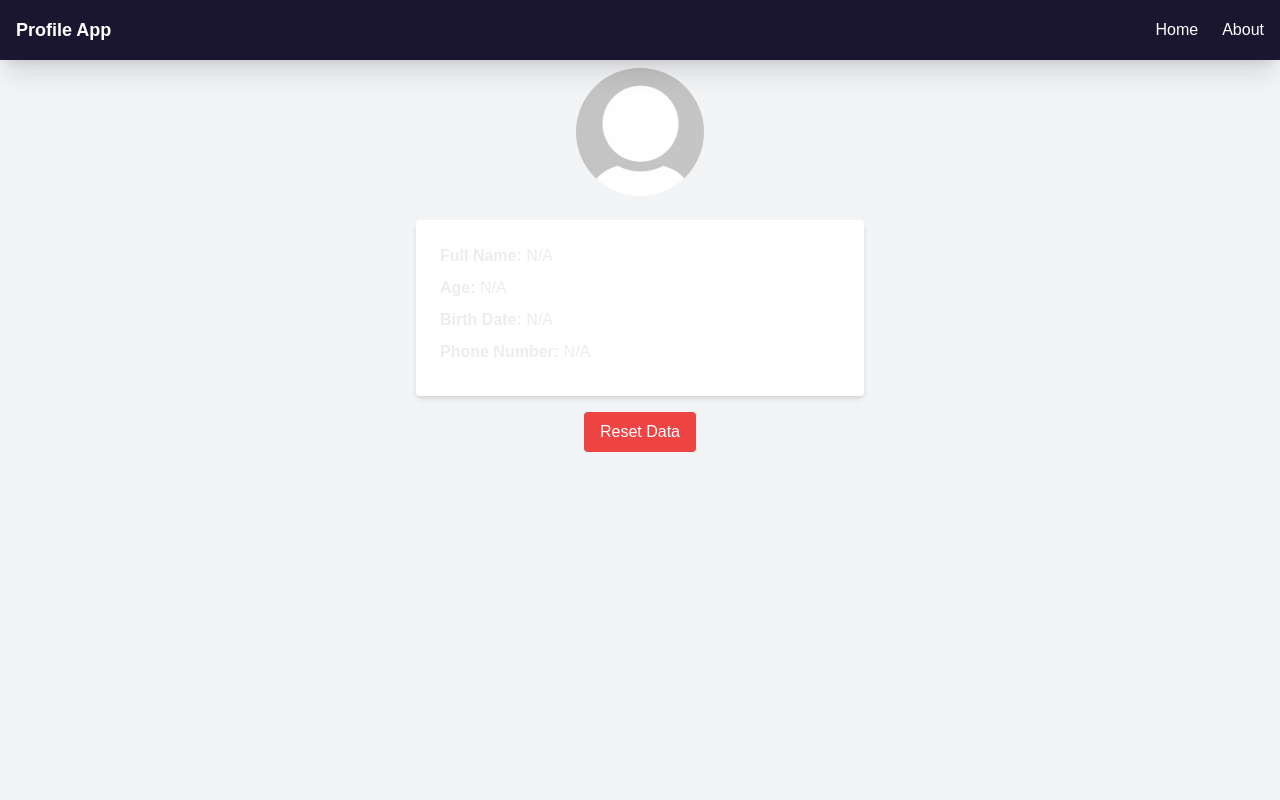
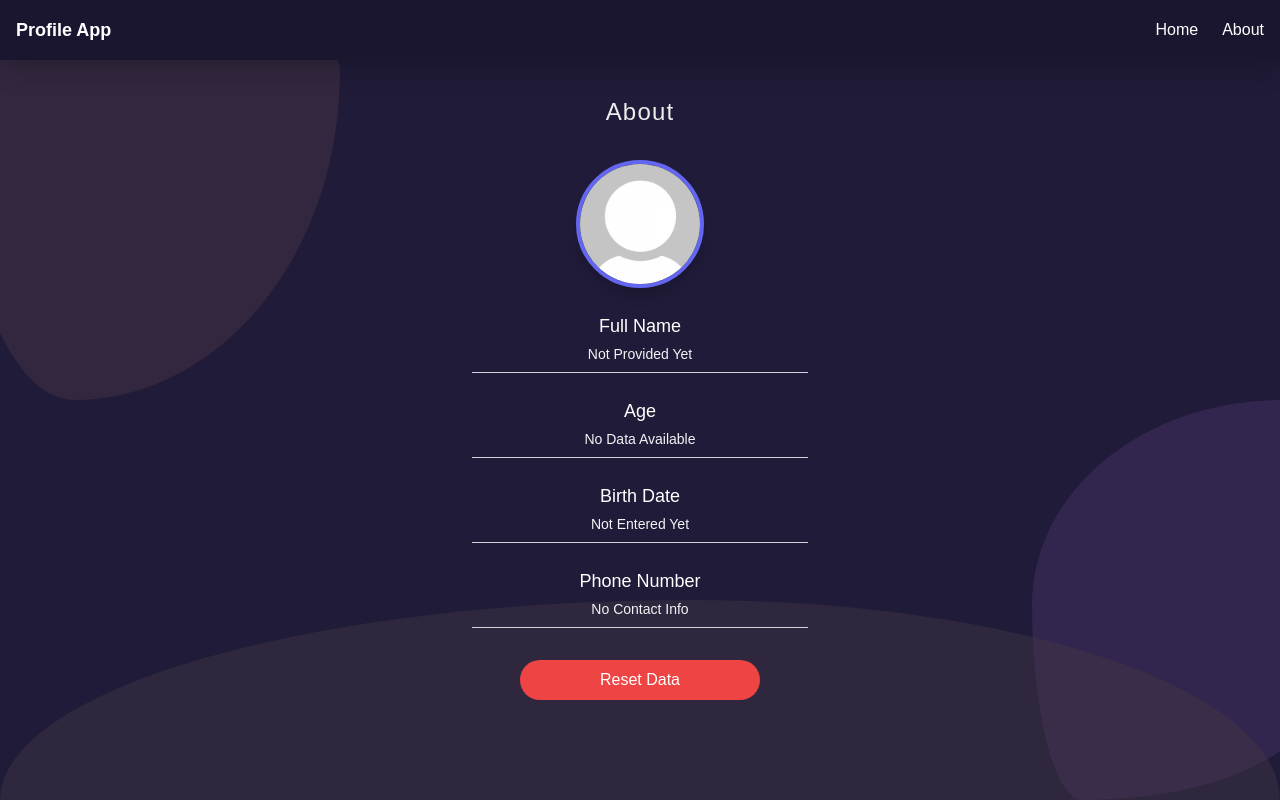
Before and after one commit to AbdanulIkhlas/profile-app, a Next.js app: page /about in a window 1280 px wide. Built offline with nearby package versions, Linux system fonts and the light colour scheme.

Commit message:
completing the page about

```diff
--- a/src/app/about/page.jsx
+++ b/src/app/about/page.jsx
@@ -2,6 +2,7 @@
 
 import { useEffect, useState } from "react";
 import Navbar from "../../components/fragments/Navbar";
+import ButtonCustom from "@/components/elements/ButtonCustom";
 
 const Page = () => {
   const [profileData, setProfileData] = useState({
@@ -41,40 +42,79 @@ const Page = () => {
   };
 
   return (
-    <div className="min-h-screen bg-gray-100">
+    <div className="pt-24 bg-[#1f1b38] relative overflow-x-hidden min-h-screen">
       <Navbar />
-      <div className="container mx-auto p-4">
-        <h1 className="text-3xl font-bold text-center mb-4">Profile</h1>
+      <div className="absolute bottom-0 -right-8 w-[280px] h-[400px] bg-[#432f6091] z-10 rounded-custom2"></div>
+      <div className="absolute top-0 -left-10 w-[380px] h-[400px] bg-[#65484f44] z-10 rounded-custom"></div>
+      <div className="absolute bottom-0 left-0 right-0 w-full h-[200px] bg-[#42374373] z-10 rounded-custom3"></div>
+      <main className="relative top-0 w-full z-30 pb-10">
+        <h1 className="relative z-40 text-2xl font-light text-center mb-2  tracking-wider">
+          About
+        </h1>
+        <div className="max-w-md mx-auto p-6 rounded-lg relative z-50">
           <div className="flex justify-center mb-6">
+            <div className="relative w-32 h-32">
               <img
                 src={profileData.profilePic || "/photo/noprofile.png"}
                 alt="Profile Picture"
-            className="w-32 h-32 object-cover rounded-full"
+                className="w-full h-full object-cover rounded-full border-4 border-indigo-500 shadow-lg"
               />
             </div>
-        <div className="bg-white p-6 rounded shadow-md max-w-md mx-auto">
-          <p className="mb-2">
-            <strong>Full Name:</strong> {profileData.fullName || "N/A"}
-          </p>
-          <p className="mb-2">
-            <strong>Age:</strong> {profileData.age || "N/A"}
-          </p>
-          <p className="mb-2">
-            <strong>Birth Date:</strong> {profileData.birthDate || "N/A"}
-          </p>
-          <p className="mb-2">
-            <strong>Phone Number:</strong> {profileData.phoneNumber || "N/A"}
+          </div>
+
+          <div className="space-y-6 text-center px-8">
+            <div className="pb-2 border-b border-gray-300">
+              <label className="block text-lg font-medium text-white mb-1">
+                Full Name
+              </label>
+              <p className="text-gray-100 text-sm">
+                {profileData.fullName || "Not Provided Yet"}
               </p>
             </div>
-        <div className="flex justify-center mt-4">
+            <div className="pb-2 border-b border-gray-300">
+              <label className="block text-lg font-medium text-white mb-1">
+                Age
+              </label>
+              <p className="text-gray-100 text-sm">
+                {profileData.age || "No Data Available"}
+              </p>
+            </div>
+            <div className="pb-2 border-b border-gray-300">
+              <label className="block text-lg font-medium text-white mb-1">
+                Birth Date
+              </label>
+              <p className="text-gray-100 text-sm">
+                {profileData.birthDate || "Not Entered Yet"}
+              </p>
+            </div>
+            <div className="pb-2 border-b border-gray-300">
+              <label className="block text-lg font-medium text-white mb-1">
+                Phone Number
+              </label>
+              <p className="text-gray-100 text-sm">
+                {profileData.phoneNumber || "No Contact Info"}
+              </p>
+            </div>
+          </div>
+
+          <div className="w-full flex justify-center mt-5">
+            <ButtonCustom
+              type="button"
+              onClick={handleReset}
+              customClassname="bg-red-500 hover:hover:bg-red-600"
+              childred="Reset Data"
+            />
+          </div>
+          {/* <div className="flex justify-center mt-6">
             <button
               onClick={handleReset}
-            className="bg-red-500 text-white py-2 px-4 rounded hover:bg-red-600"
+              className="bg-red-500 text-white py-2 px-4 rounded hover:bg-red-600 transition-colors duration-300"
             >
               Reset Data
             </button>
+          </div> */}
         </div>
-      </div>
+      </main>
     </div>
   );
 };
--- /dev/null
+++ b/src/components/elements/ButtonCustom.jsx
@@ -0,0 +1,14 @@
+
+const ButtonCustom = ({type, customClassname, childred, onClick}) => {
+  return (
+    <button
+      type={type}
+      onClick={onClick}
+      className={`w-[60%] mt-3 text-center text-white py-2 px-4 rounded-full  transition-colors duration-300 ${customClassname}`}
+    >
+      {childred}
+    </button>
+  );
+}
+
+export default ButtonCustom
--- a/src/components/fragments/UserForm.jsx
+++ b/src/components/fragments/UserForm.jsx
@@ -3,6 +3,7 @@
 import { useState } from "react";
 import { useRouter } from "next/navigation";
 import InputForm from "../../components/elements/InputForm";
+import ButtonCustom from "../elements/ButtonCustom";
 
 const UserForm = () => {
   const [formData, setFormData] = useState({
@@ -136,12 +137,11 @@ const UserForm = () => {
         placeholder="Your mobile number goes here"
       />
       <div className="w-full flex justify-center">
-        <button
+        <ButtonCustom
           type="submit"
-          className="w-[60%] mt-3 bg-[#612fcc] text-center text-white py-2 px-4 rounded-full hover:bg-indigo-600 transition-colors duration-300"
-        >
-          Submit
-        </button>
+          customClassname="bg-[#612fcc] hover:bg-indigo-600"
+          childred="Submit"
+        />
       </div>
     </form>
   );
```
Lines whose indentation alone changed are shown as unchanged.
